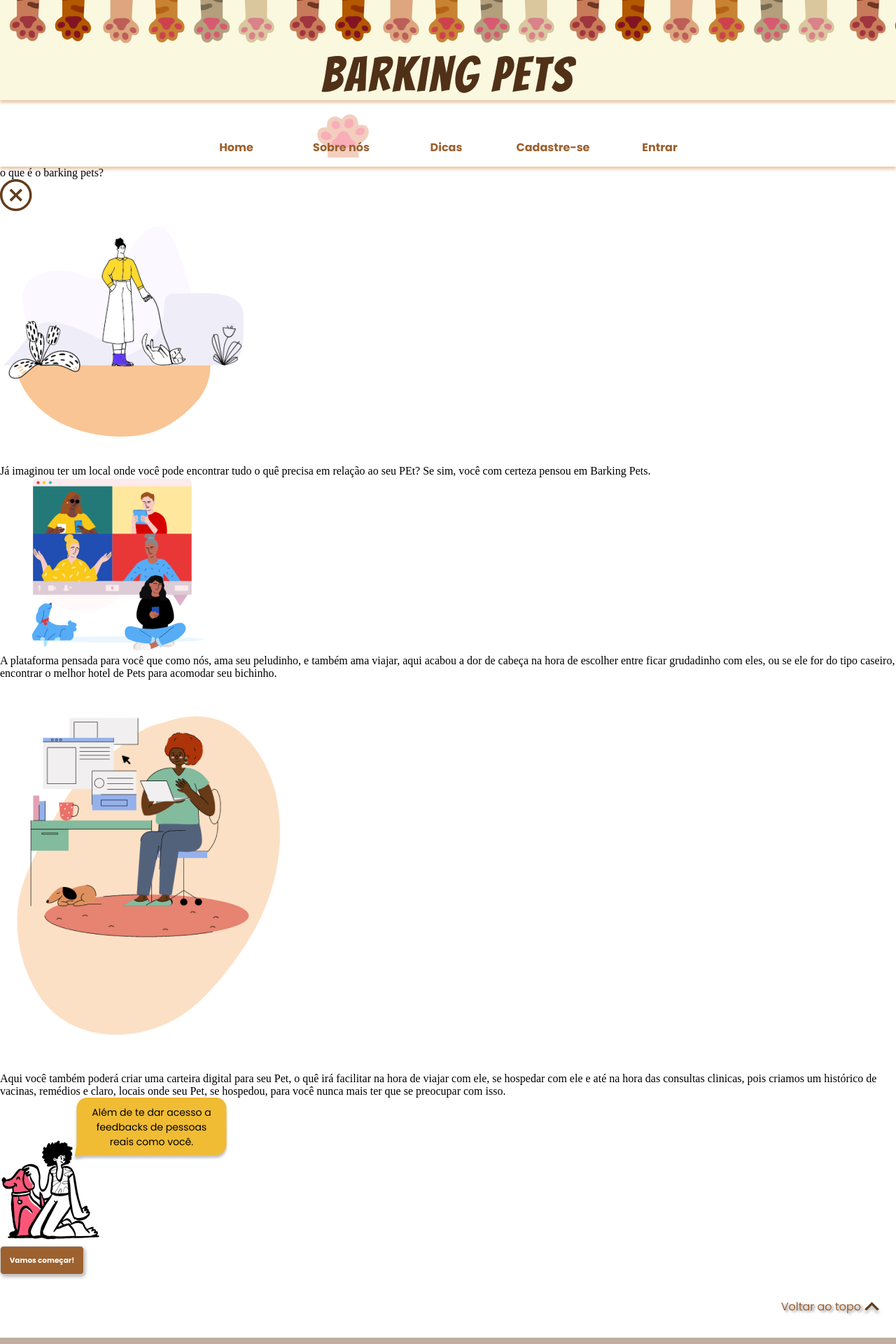
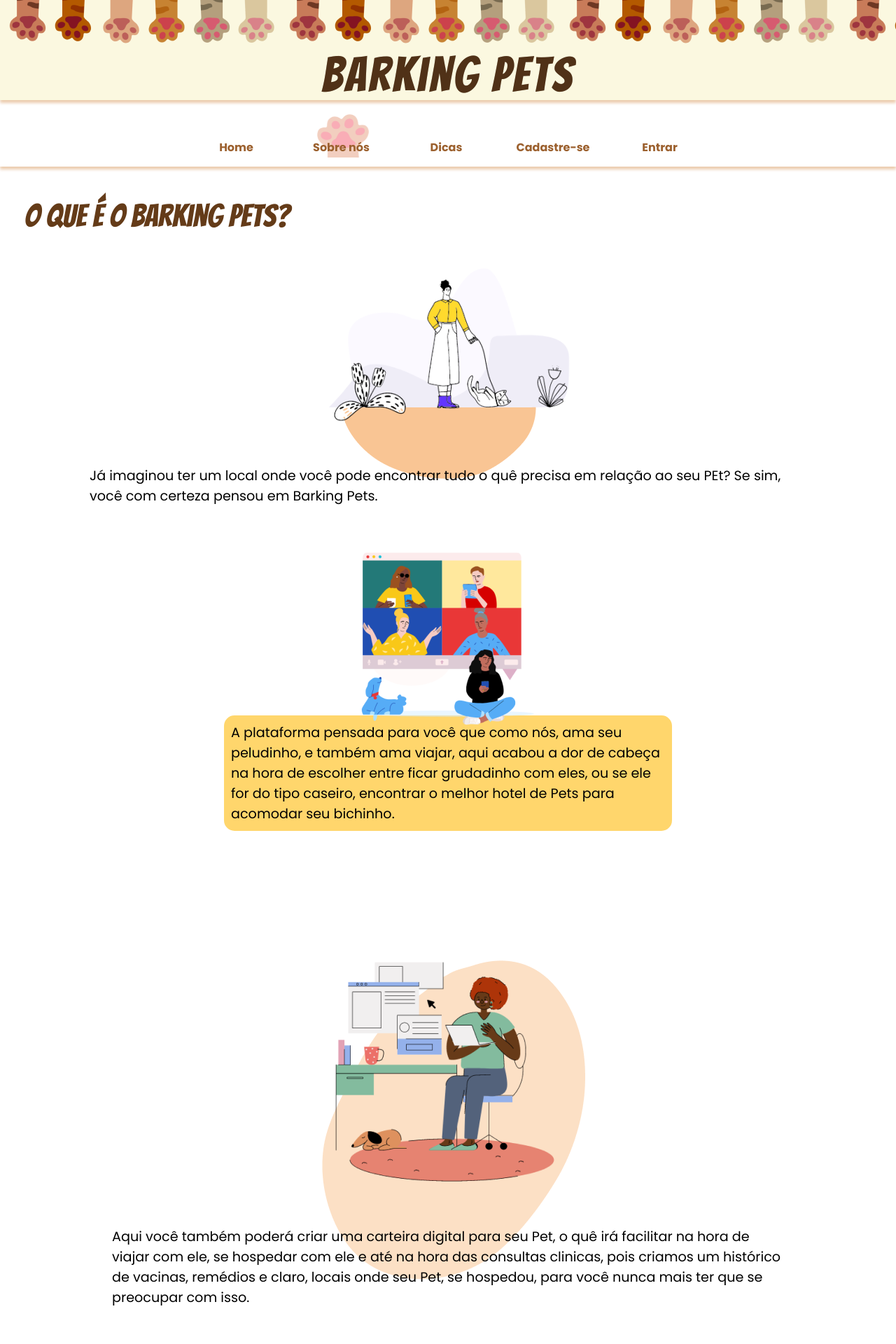
Before and after one commit to estartandodevs-course/barking-pets, a React (Create React App) app: page /sobre_nos in a window 1280 px wide. Shown: the top 1920 px of the page at 70% size. Built offline with nearby package versions, Linux system fonts and the light colour scheme.

Commit message:
Estilizando a pagina "aboutUs"
Signed-off-by: joaoprferreira <joaof082@gmail.com>

```diff
--- a/src/pages/AboutUs/styles.scss
+++ b/src/pages/AboutUs/styles.scss
@@ -0,0 +1,157 @@
+@import "../../styles/global.scss";
+
+.aboutUs {
+  .tittleSection {
+    display: flex;
+    justify-content: space-around;
+    align-items: center;
+    width: 100%;
+    height: 50px;
+    margin-top: 20px;
+
+    @media (min-width: 768px) {
+      display: flex;
+      justify-content: left;
+      position: relative;
+      width: 50%;
+      margin: 45px 10px 10px 35px;
+    }
+
+    .tittleSection--text {
+      font-family: "Bangers";
+      font-size: 5.5vw;
+      color: #643b18;
+
+      @media (min-width: 768px) {
+        font-size: 3.5vw;
+      }
+    }
+
+    .tittleSection--iconSair {
+      height: 7vw;
+
+      @media (min-width: 768px) {
+        display: none;
+      }
+    }
+  }
+
+  .aboutUs1 {
+    display: flex;
+    align-items: center;
+    justify-content: center;
+    width: 100%;
+    height: 400px;
+    position: relative;
+
+    .aboutUs1--text {
+      position: absolute;
+      bottom: 5%;
+      width: 89%;
+      font-family: "Poppins", sans-serif;
+      font-size: clamp(1.5vw, 1rem, 5rem);
+      @media (min-width: 768px) {
+        width: 80%;
+      }
+    }
+  }
+
+  .aboutUs2 {
+    margin-top: 30px;
+    width: 100%;
+    height: 550px;
+    display: flex;
+    align-items: center;
+    flex-direction: column;
+
+    position: relative;
+
+    .aboutUs2--image {
+      position: relative;
+      top: 15px;
+    }
+
+    .aboutUs2__box {
+      width: clamp(50%, 90%, 500px);
+      background-color: #ffd66c;
+      border-radius: 15px;
+
+      .AboutUs2__box--text {
+        padding: 10px;
+        font-family: "Poppins", sans-serif;
+        font-size: clamp(1.5vw, 1rem, 5rem);
+      }
+    }
+  }
+
+  .aboutUs3 {
+    display: flex;
+    align-items: center;
+    flex-direction: column;
+    justify-content: center;
+    width: 100%;
+    height: 550px;
+    position: relative;
+
+    .aboutUs3--image {
+      @media (max-width: 768px) {
+        position: absolute;
+        top: 20px;
+        width: 80%;
+      }
+    }
+
+    .aboutUs3--text {
+      position: absolute;
+      width: 89%;
+      font-family: "Poppins", sans-serif;
+      font-size: clamp(1.5vw, 1rem, 5rem);
+      bottom: 5px;
+
+      @media (min-width: 768px) {
+        width: 75%;
+      }
+    }
+  }
+
+  .aboutUs4 {
+    display: flex;
+    align-items: center;
+    justify-content: center;
+    width: 100%;
+    height: 400px;
+
+    .aboutUs4--image {
+      @media (min-width: 768px) {
+        width: 30%;
+      }
+    }
+  }
+
+  .buttonsAboutUs {
+    width: 100%;
+    display: flex;
+    justify-content: center;
+    align-items: center;
+    flex-direction: column;
+
+    .buttonAboutUs--button {
+      width: 200px;
+      height: 60px;
+      font-size: 85%;
+    }
+  }
+
+  .buttonBack {
+    display: flex;
+    justify-content: center;
+    width: 100%;
+    @media (min-width: 768px) {
+      display: flex;
+      position: relative;
+      width: 15%;
+      right: 1px;
+      margin-left: 85%;
+    }
+  }
+}
```
